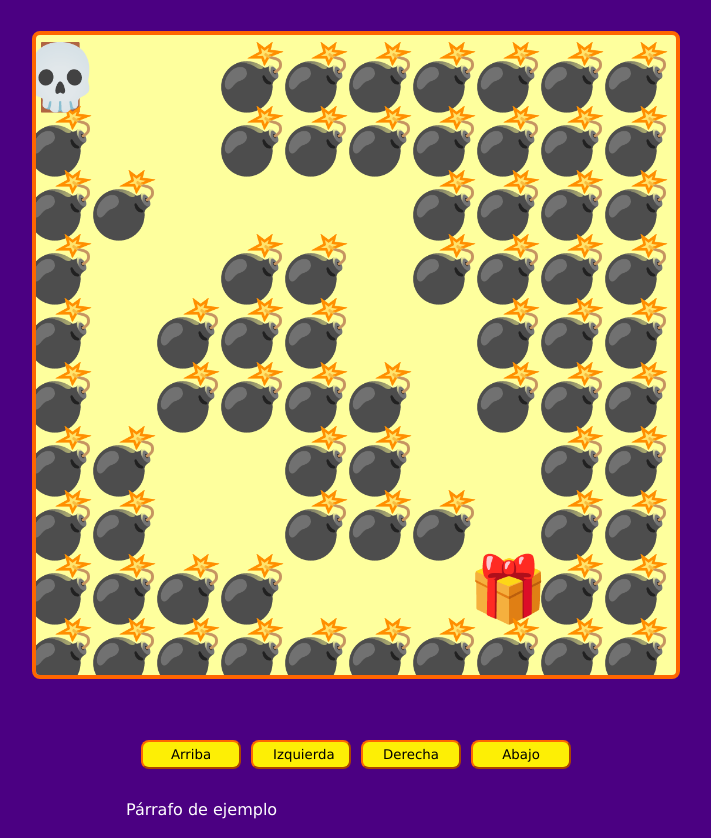
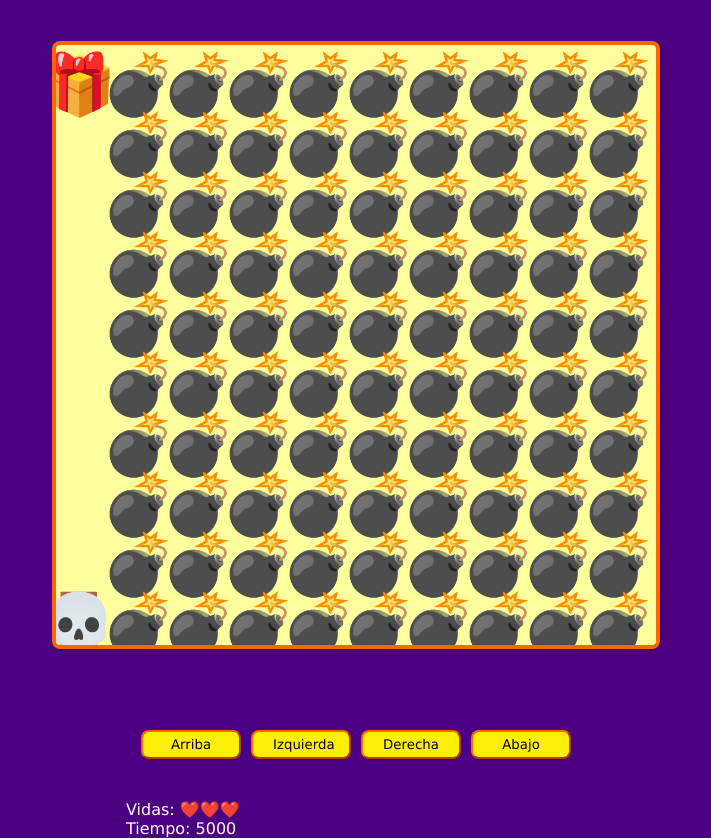
Before and after one commit to SantiRojo/Taller-Practico-de-JavaScript-Crea-Tu-Primer-Videojuego, a plain HTML site: page index.html in a window 1280 px wide. Shown: the whole page, without its empty margins (284-995 px from the left). Drawn offline with Linux system fonts and the light colour scheme.

```diff
--- a/game.js
+++ b/game.js
@@ -4,19 +4,29 @@ const btnUp = document.querySelector('#up');
 const btnLeft = document.querySelector('#left');
 const btnRight = document.querySelector('#right');
 const btnDown = document.querySelector('#down');
+const spanLives = document.querySelector('#lives');
+const spanTime = document.querySelector('#time');
 
 let canvasSize;
 let elementsSize;
+let level = 0;
+let lives = 3;
+
+let timeStart;
+let timePlayer;
+let timeInterval;
 
 const playerPosition = {
     x: undefined,
     y: undefined,
-}
+};
 
 const giftPosition = {
     x: undefined,
     y: undefined,
-}
+};
+
+let enemyPositions = [];
 
 window.addEventListener('load', setCanvasSize);
 window.addEventListener('resize', setCanvasSize);
@@ -25,9 +35,9 @@ window.addEventListener('resize', setCanvasSize);
 function setCanvasSize () {
 
     if(window.innerHeight > window.innerWidth) {
-        canvasSize = window.innerWidth * 0.8;
+        canvasSize = window.innerWidth * 0.75;
     } else {
-        canvasSize = window.innerHeight * 0.8;
+        canvasSize = window.innerHeight * 0.75;
     }
 
     canvas.setAttribute('width', canvasSize);
@@ -43,11 +53,24 @@ function startGame() {
     game.font = `${elementsSize}px Verdana`;
     game.textAlign = 'end';
 
-    const map = maps[1];
+    const map = maps[level];
+
+    if (!map) {
+        gameWin();
+        return;
+    }
+
+    if (!timeStart) {
+        timeStart = Date.now();
+        timeInterval = setInterval(showTime, 100)
+    }
+
     const mapRows = map.trim().split('\n');
     const mapRowCols = mapRows.map(row => row.trim().split(''));
 
     console.log({map, mapRows, mapRowCols});
+
+    showLives()
 
     // Render del mapa
 
@@ -58,6 +81,8 @@ function startGame() {
         }
 
     } */
+
+    enemyPositions = [];
 
     game.clearRect(0,0,canvasSize,canvasSize)
 
@@ -73,11 +98,16 @@ function startGame() {
                 if (!playerPosition.x && !playerPosition.y) {
                     playerPosition.x = posX;
                     playerPosition.y = posY;
-                    console.log(playerPosition)
                 }
             } else if (col == 'I') {
                 giftPosition.x = posX;
                 giftPosition.y = posY;
+            } else if (col == 'X') {
+
+                enemyPositions.push({
+                    x: posX,
+                    y: posY,
+                })
             }
 
             game.fillText(emoji, posX, posY);
@@ -102,10 +132,61 @@ function movePlayer(){
     const giftCollision = giftCollisionX && giftCollisionY;
 
     if (giftCollision) {
-        console.log('Subiste de nivel')
+        levelWin();
+    }
+
+    const enemyCollision = enemyPositions.find(enemy => {
+        const enemyCollisionX = enemy.x.toFixed(3) == playerPosition.x.toFixed(3);
+        const enemyCollisionY = enemy.y.toFixed(3) == playerPosition.y.toFixed(3);
+        return enemyCollisionX && enemyCollisionY;
+    })
+
+    if (enemyCollision) {
+        levelFail();
     }
 
     game.fillText(emojis['PLAYER'], playerPosition.x, playerPosition.y);
+}
+
+function levelWin() {
+    console.log('Subiste de nivel');
+    level++;
+    startGame()
+}
+
+function levelFail() {
+    console.log('Chocaste con un enemigo :(');
+    lives--;
+
+
+    if (lives <= 0) {
+        level = 0;
+        lives = 3;
+        timeStart = undefined;
+    }
+
+    playerPosition.y = undefined;
+    playerPosition.x = undefined;
+    startGame();
+}
+
+function gameWin() {
+    console.log('¡Terminaste el juego!')
+    clearInterval(timeInterval)
+}
+
+function showLives() {
+    const heartsArray = Array(lives).fill(emojis['HEART']);
+
+    spanLives.innerHTML = '';
+
+    heartsArray.forEach(heart => {
+        spanLives.append(heart);
+    })
+}
+
+function showTime() {
+    spanTime.innerHTML = Date.now() - timeStart;
 }
 
 window.addEventListener('keydown', moveByKeys);
--- a/index.html
+++ b/index.html
@@ -21,7 +21,8 @@
 
     <div class="messages">
         <!-- To-Do -->
-        <p>Párrafo de ejemplo</p>
+        <p>Vidas: <span id="lives"></span></p>
+        <p>Tiempo: <span id="time"></span></p>
     </div>
 
     <script src="/maps.js"></script>
--- a/maps.js
+++ b/maps.js
@@ -16,6 +16,7 @@ const emojis = {
   };
 
   const maps = [];
+
   maps.push(`
     IXXXXXXXXX
     -XXXXXXXXX
@@ -28,6 +29,7 @@ const emojis = {
     -XXXXXXXXX
     OXXXXXXXXX
   `);
+
   maps.push(`
     O--XXXXXXX
     X--XXXXXXX
@@ -40,6 +42,7 @@ const emojis = {
     XXXX---IXX
     XXXXXXXXXX
     `);
+
   maps.push(`
     I-----XXXX
     XXXXX-XXXX
```
